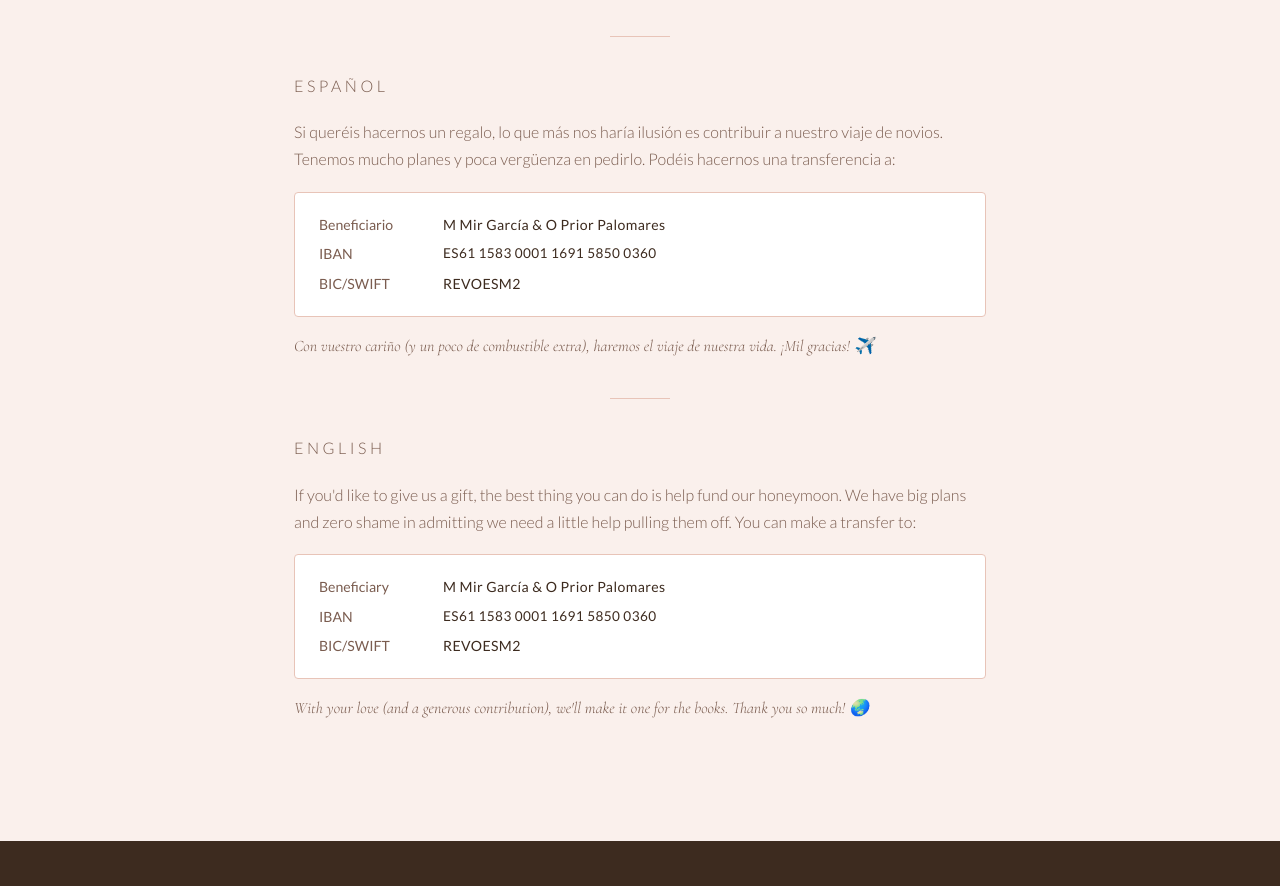
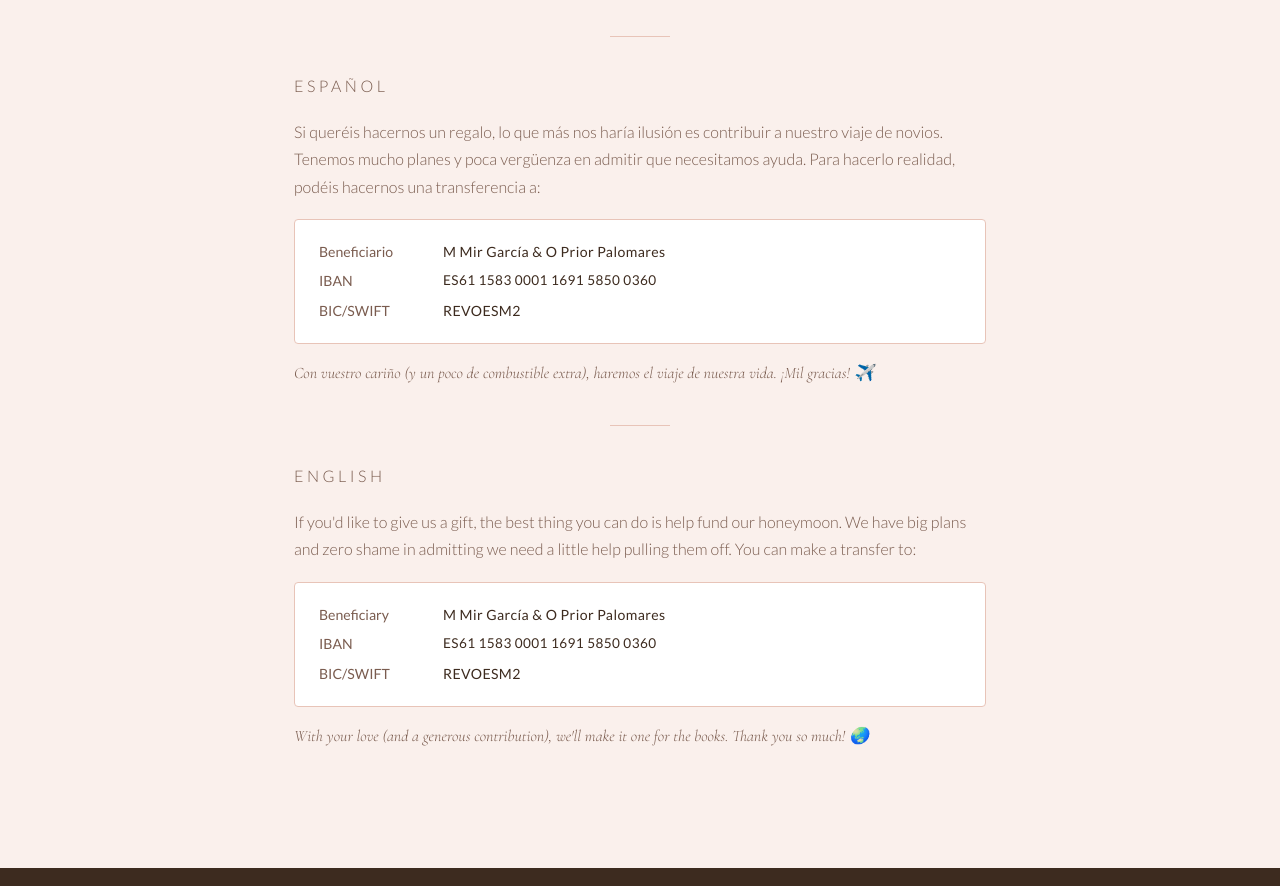
Before and after one commit to migoliboda/migoliboda.github.io, a plain HTML site: page index.html in a window 1280 px wide. Shown: the part 2264-3150 px from the top of the page. Drawn offline with nearby package versions, Linux system fonts and the light colour scheme.

Commit message:
Update gift message text

```diff
--- a/index.html
+++ b/index.html
@@ -507,7 +507,7 @@
       <!-- ── Spanish ── -->
       <div class="gift-lang-block">
         <p class="lang-label">Español</p>
-        <p>Si queréis hacernos un regalo, lo que más nos haría ilusión es contribuir a nuestro viaje de novios. Tenemos mucho planes y poca vergüenza en pedirlo. Podéis hacernos una transferencia a:</p>
+        <p>Si queréis hacernos un regalo, lo que más nos haría ilusión es contribuir a nuestro viaje de novios. Tenemos mucho planes y poca vergüenza en admitir que necesitamos ayuda. Para hacerlo realidad, podéis hacernos una transferencia a:</p>
 
         <div class="gift-card">
           <div class="gift-row">
```
